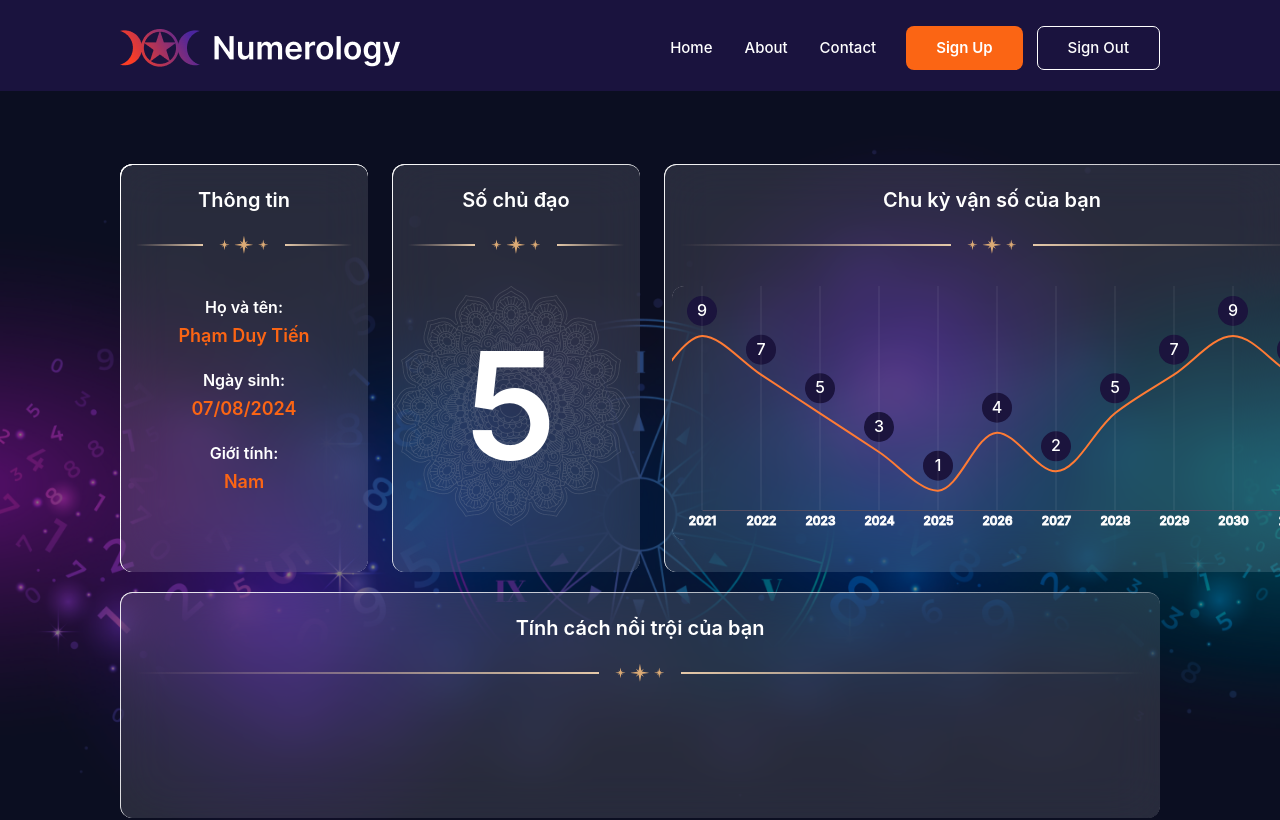
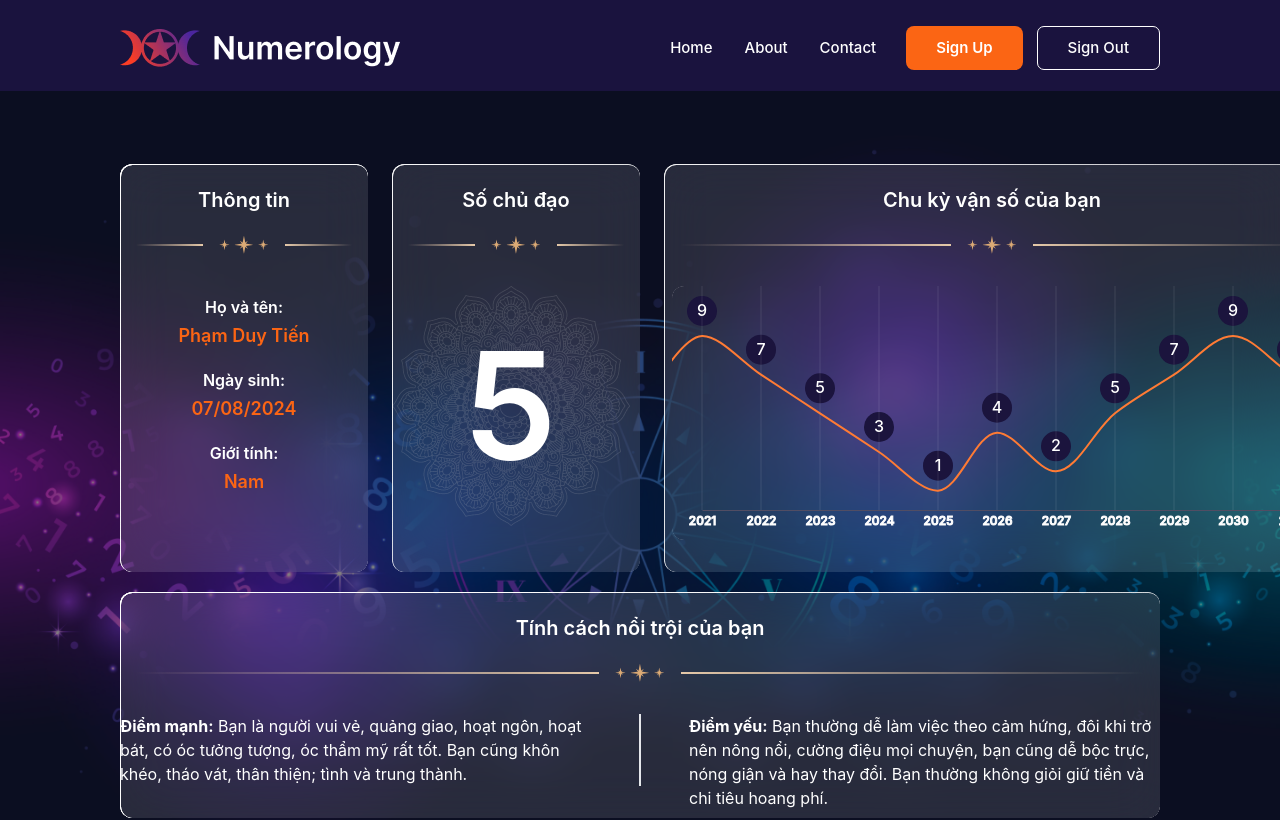
Before and after one commit to itmonksakshay/numerology-app, a React (Create React App) app: page / in a window 1280 px wide. Shown: the top 820 px of the page. Built offline with nearby package versions, Linux system fonts and the light colour scheme; a web font is replaced by a local one.

Commit message:
Step-Detail-Card-component

```diff
--- a/src/App.js
+++ b/src/App.js
@@ -18,6 +18,8 @@ import Step9DetailCard from "./components/organisms/Step9DetailCard";
 import Step22DetailCard from "./components/organisms/Step22DetailCard";
 import Step23DetailCard from "./components/organisms/Step23DetailCard";
 import Step5DetailCard from "./components/organisms/Step5DetailCard";
+import StepDetailCard from "./components/organisms/StepDetailCard";
+import Step1DetailCard from "./components/organisms/Step1DetailCard";
 
 const TextWrapper = styled("div")({
   "& .title": {
@@ -79,35 +81,10 @@ function App() {
         </InfoCard>
       </div>
       <div className="pt-5 w-full">
-        <InfoCard
-          title={"Tính cách nổi trội của bạn"}
-          className="h-[226px]"
-></InfoCard>
+      <StepDetailCard/>
       </div>
       <div className="pt-5">
-        <DetailCard title={"1. Chu kì đỉnh cuộc đời"} divider>
-          <div></div>
-          <div className="flex flex-col gap-8">
-            <div className="w-[225px]">
-              <BigPrimaryButton>Trưởng thành: 5</BigPrimaryButton>
-            </div>
-            <p className="text-[15px] font-normal text-white leading-[24px]">
-              <span className="font-bold">Chu kì đỉnh cuộc đời </span>được đại
-              diện và kết hợp bởi rung động năng lượng riêng của từng thần số từ
-              1 đến 9 và những kết hợp đa dạng của nó. Chúng ta vẫn biết rằng,
-              làm việc với một đoạn văn bản dễ đọc và rõ nghĩa dễ gây rối trí và
-              cản trở việc tập trung vào yếu tố trình bày văn bản. Lorem Ipsum
-              có ưu điểm hơn so với đoạn văn bản chỉ gồm nội dung kiểu "Nội
-              dung, nội dung, nội dung" là nó khiến văn bản giống thật hơn, bình
-              thường hơn. Nhiều phần mềm thiết kế giao diện web và dàn trang
-              ngày nay đã sử dụng Lorem Ipsum làm đoạn văn bản giả, và nếu bạn
-              thử tìm các đoạn "Lorem ipsum" trên mạng thì sẽ khám phá ra nhiều
-              trang web hiện vẫn đang trong quá trình xây dựng. Có nhiều phiên
-              bản khác nhau đã xuất hiện, đôi khi do vô tình, nhiều khi do cố ý
-              (xen thêm vào những câu hài hước hay thông tục).
-            </p>
-          </div>
-        </DetailCard>
+       <Step1DetailCard />
       </div>
       <div className="pt-5">
         {/* TableCard */}
--- a/src/components/molecules/InfoCard.jsx
+++ b/src/components/molecules/InfoCard.jsx
@@ -24,7 +24,7 @@ const InfoCardWrapper = styled("div")({
   },
 });
 
-const InfoCard = ({ children, title, ...extraProps }) => {
+const InfoCard = ({ children, title,  ...extraProps }) => {
   return (
     <CardWrapper {...extraProps}>
       <InfoCardWrapper className="rounded-xl">
@@ -36,7 +36,7 @@ const InfoCard = ({ children, title, ...extraProps }) => {
           <img src={threeStarIcon} />
           <div className="end-bar"></div>
         </div>
-        <div className="py-8">{children}</div>
+<div className="py-8">{children}</div>
       </InfoCardWrapper>
     </CardWrapper>
   );
--- /dev/null
+++ b/src/components/organisms/Step1DetailCard.jsx
@@ -0,0 +1,33 @@
+import React from 'react'
+import DetailCard from '../molecules/DetailCard'
+import { BigPrimaryButton } from '../atoms/Button/PrimaryButton'
+
+const Step1DetailCard = () => {
+  return (
+    <DetailCard title={"1. Chu kì đỉnh cuộc đời"} divider>
+    <div></div>
+    <div className="flex flex-col gap-8">
+      <div className="w-[225px]">
+        <BigPrimaryButton>Trưởng thành: 5</BigPrimaryButton>
+      </div>
+      <p className="text-[15px] font-normal text-white leading-[24px]">
+        <span className="font-bold">Chu kì đỉnh cuộc đời </span>được đại
+        diện và kết hợp bởi rung động năng lượng riêng của từng thần số từ
+        1 đến 9 và những kết hợp đa dạng của nó. Chúng ta vẫn biết rằng,
+        làm việc với một đoạn văn bản dễ đọc và rõ nghĩa dễ gây rối trí và
+        cản trở việc tập trung vào yếu tố trình bày văn bản. Lorem Ipsum
+        có ưu điểm hơn so với đoạn văn bản chỉ gồm nội dung kiểu "Nội
+        dung, nội dung, nội dung" là nó khiến văn bản giống thật hơn, bình
+        thường hơn. Nhiều phần mềm thiết kế giao diện web và dàn trang
+        ngày nay đã sử dụng Lorem Ipsum làm đoạn văn bản giả, và nếu bạn
+        thử tìm các đoạn "Lorem ipsum" trên mạng thì sẽ khám phá ra nhiều
+        trang web hiện vẫn đang trong quá trình xây dựng. Có nhiều phiên
+        bản khác nhau đã xuất hiện, đôi khi do vô tình, nhiều khi do cố ý
+        (xen thêm vào những câu hài hước hay thông tục).
+      </p>
+    </div>
+  </DetailCard>
+  )
+}
+
+export default Step1DetailCard
--- /dev/null
+++ b/src/components/organisms/StepDetailCard.jsx
@@ -0,0 +1,33 @@
+import React from 'react'
+import InfoCard from '../molecules/InfoCard'
+
+const StepDetailCard = () => {
+  return (
+    <InfoCard
+    title={"Tính cách nổi trội của bạn"}
+    className="h-[226px]">
+              <div className='flex gap-12 justify-center '>
+
+        <div className="w-[536px] h-[72px] flex ">
+          <p className="text-[16px] font-normal text-[#ffffff] leading-[24px]">
+          <span className="font-bold">Điểm mạnh:</span> Bạn là người vui vẻ, quảng giao, hoạt
+           ngôn, hoạt bát, có óc tưởng tượng, óc thẩm mỹ rất
+           tốt. Bạn cũng khôn khéo, tháo vát, thân thiện;
+            tình và trung thành.
+          </p>
+        </div>
+        <divider className=" border border-solid border-darkgray"/>
+        <div className="w-[536px] h-[72px]">
+          <p className="text-[16px] font-normal text-[#ffffff] leading-[24px]">
+          <span className="font-bold">Điểm yếu:</span> Bạn thường dễ làm việc theo cảm hứng, đôi
+           khi trở nên nông nổi, cường điệu mọi chuyện, bạn cũng
+            dễ bộc trực, nóng giận và hay thay đổi. Bạn thường
+            không giỏi giữ tiền và chi tiêu hoang phí.
+          </p>
+        </div>
+      </div>
+   </InfoCard>
+  )
+}
+
+export default StepDetailCard;
--- a/src/components/organisms/Title3DetailCard.jsx
+++ b/src/components/organisms/Title3DetailCard.jsx
@@ -4,7 +4,7 @@ import React from 'react'
 import SunIcon from '../../assets/icons/sunIcon.svg';
 import Title3Card from '../molecules/Title3Card';
 import MoonIcon from '../../assets/icons/moonIcon.svg';
-import DetailCard from '../molecules/DetailCard';
+;
 
 const Title3DetailCard = () => {
   return (
```
